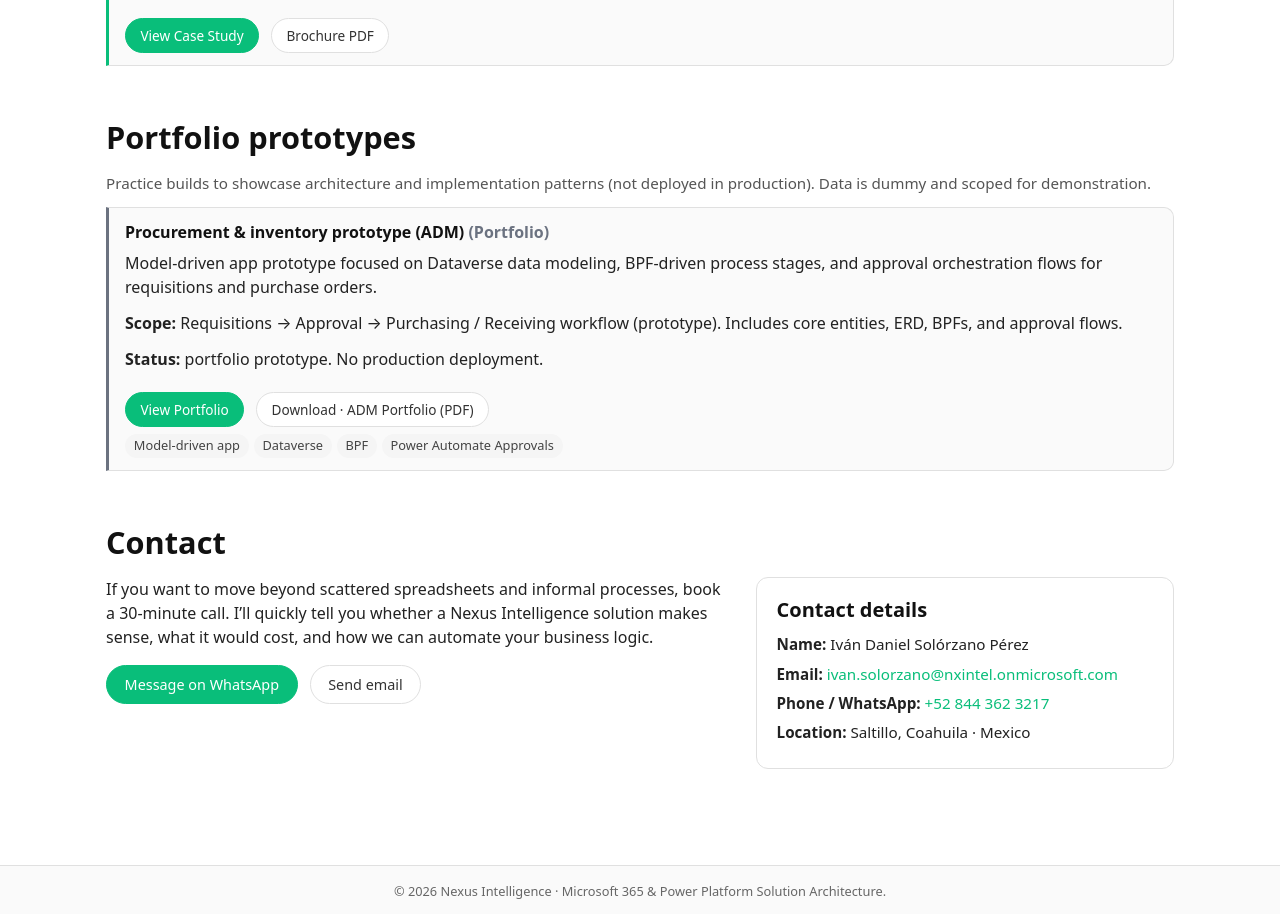
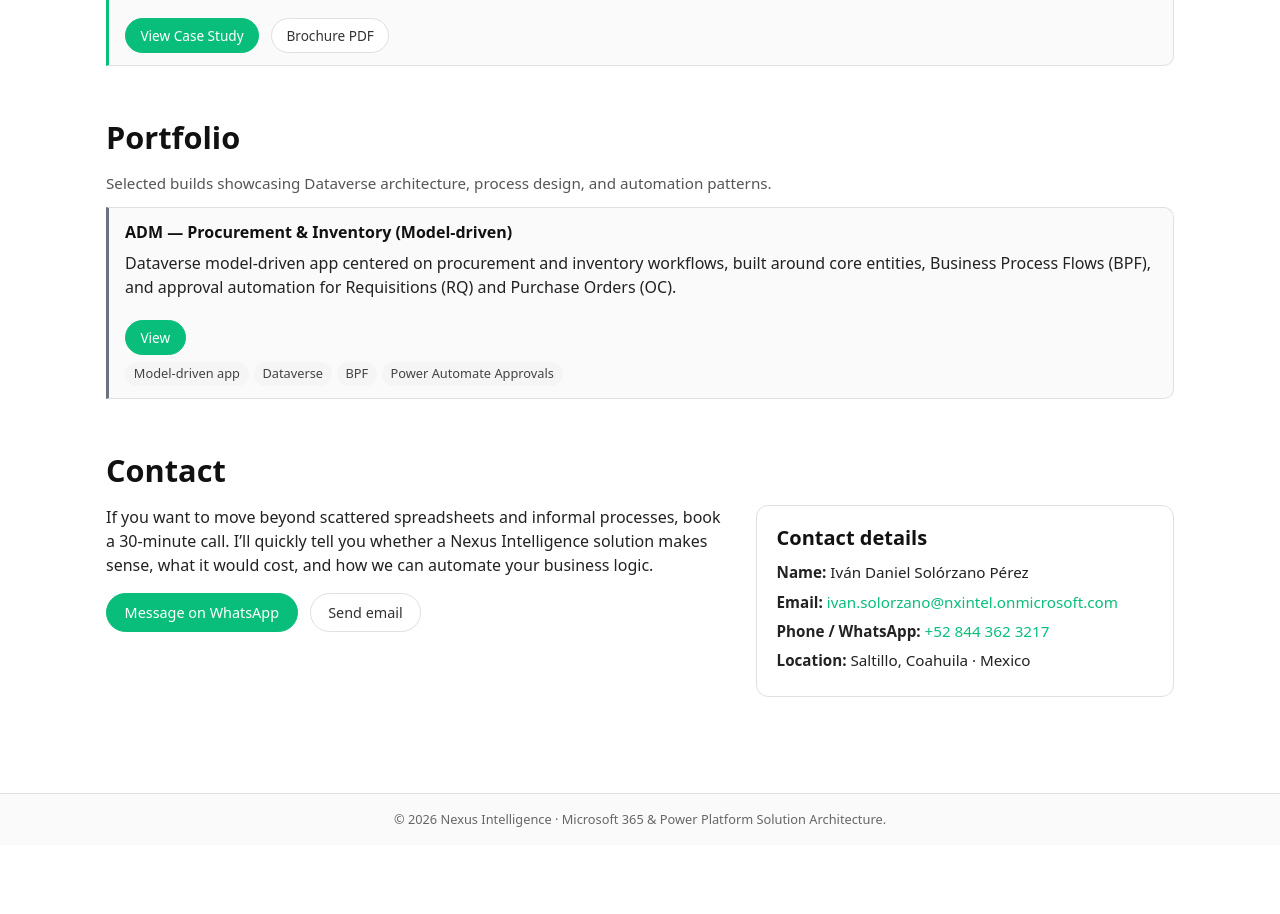
Before and after one commit to IDSP-nx-int/nexus-intelligence-site, a plain HTML site: page en/index.html in a window 1280 px wide. Shown: the part 2840-3754 px from the top of the page. After the commit the page ends 3685 px from the top, so only its background shows below. Drawn offline with Linux system fonts and the light colour scheme.

Commit message:
Update index.html

```diff
--- a/en/index.html
+++ b/en/index.html
@@ -2,7 +2,7 @@
 <html lang="en">
 <head>
   <meta charset="UTF-8" />
-  <title>Nexus Intelligence · Microsoft 365 & Power Platform Solutions</title>
+  <title>Nexus Intelligence · Microsoft 365 &amp; Power Platform Solutions</title>
   <meta name="viewport" content="width=device-width, initial-scale=1" />
   <meta name="description" content="Solution architecture on Microsoft 365 and Power Platform. Plug-and-play apps, automation, and analytics deployed in your tenant." />
 
@@ -11,7 +11,7 @@
       --azul-nexus: #09be7a;        /* Nexus green */
       --verde-asistix: #09be7a;
       --ambar-notarix: #ffb900;
-      --gris-proto: #6b7280;        /* neutral for prototypes */
+      --gris-proto: #6b7280;        /* neutral for portfolio */
       --texto: #222222;
       --gris-suave: #f5f5f5;
       --borde-suave: #e0e0e0;
@@ -430,7 +430,6 @@
         <a href="#contact">Contact</a>
 
         <span class="nav-sep">|</span>
-        <!-- From /en/index.html -> /es/index.html -->
         <a class="lang" href="../es/index.html" aria-label="Switch to Spanish">ES</a>
       </div>
     </nav>
@@ -441,7 +440,6 @@
     <section id="home" class="hero">
       <div>
         <div class="hero-brand">
-          <!-- assets are in repo root, so from /en/ we go up one level -->
           <img src="../logo-nexus.png" alt="Nexus Intelligence" class="hero-logo-img" />
           <div class="hero-tag">
             <span>Microsoft 365 · Power Platform Solution Architecture</span>
@@ -692,36 +690,23 @@
       </article>
     </section>
 
-    <!-- PORTFOLIO PROTOTYPES -->
+    <!-- PORTFOLIO -->
     <section id="portfolio">
-      <h2>Portfolio prototypes</h2>
+      <h2>Portfolio</h2>
       <p class="subtle">
-        Practice builds to showcase architecture and implementation patterns (not deployed in production).
-        Data is dummy and scoped for demonstration.
+        Selected builds showcasing Dataverse architecture, process design, and automation patterns.
       </p>
 
       <article class="case" style="border-left-color: var(--gris-proto);">
-        <h3>Procurement &amp; inventory prototype (ADM) <span style="font-weight:600; color: var(--gris-proto);">(Portfolio)</span></h3>
+        <h3>ADM — Procurement &amp; Inventory (Model-driven)</h3>
 
         <p>
-          Model-driven app prototype focused on Dataverse data modeling, BPF-driven process stages,
-          and approval orchestration flows for requisitions and purchase orders.
-        </p>
-
-        <p>
-          <strong>Scope:</strong> Requisitions → Approval → Purchasing / Receiving workflow (prototype).
-          Includes core entities, ERD, BPFs, and approval flows.
-        </p>
-
-        <p>
-          <strong>Status:</strong> portfolio prototype. No production deployment.
+          Dataverse model-driven app centered on procurement and inventory workflows, built around core entities,
+          Business Process Flows (BPF), and approval automation for Requisitions (RQ) and Purchase Orders (OC).
         </p>
 
         <div class="hero-ctas" style="margin-top:0.75rem;">
-          <a href="case-adm.html" class="btn btn-primary btn-download">View Portfolio</a>
-          <a href="../ADM_Brochure_Portfolio.pdf" class="btn btn-ghost btn-download" target="_blank" rel="noopener noreferrer">
-            Download · ADM Portfolio (PDF)
-          </a>
+          <a href="case-adm.html" class="btn btn-primary btn-download">View</a>
         </div>
 
         <div class="chip-list">
```
